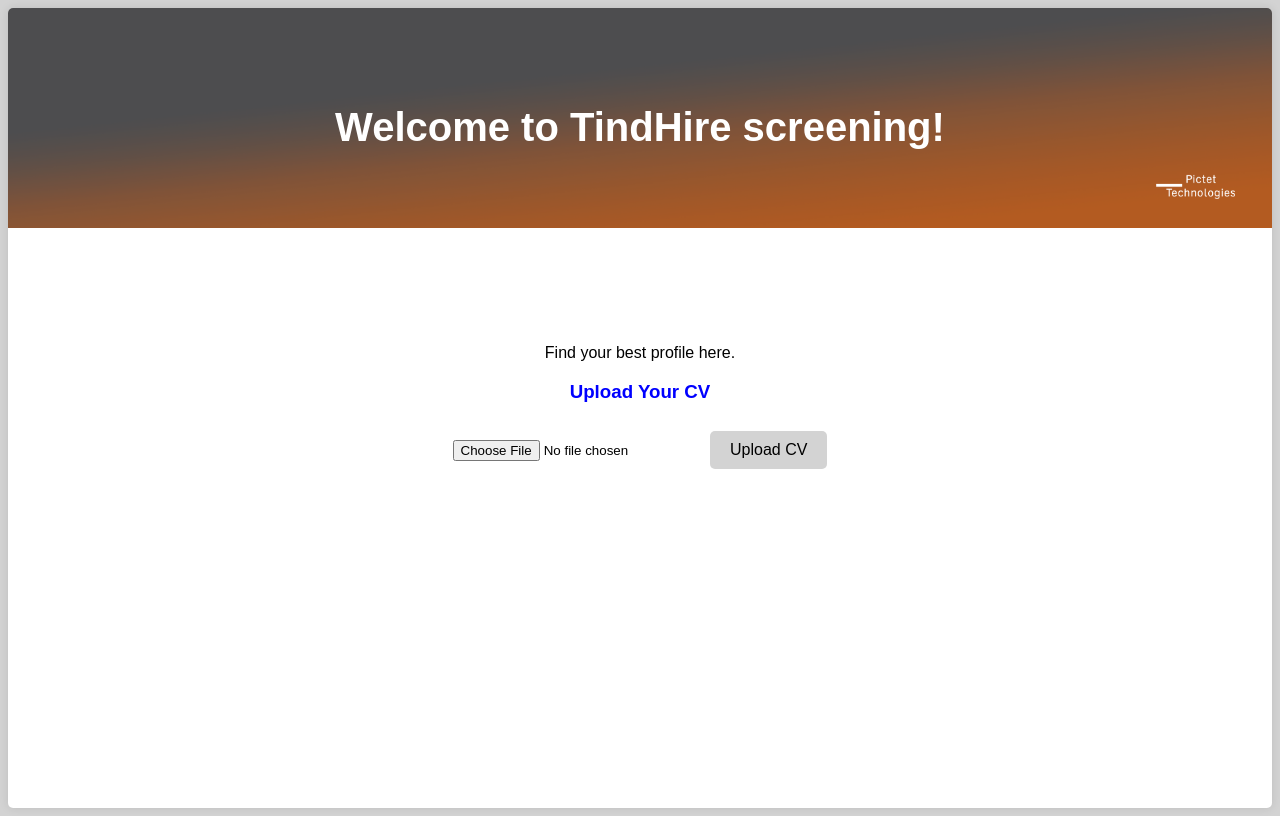
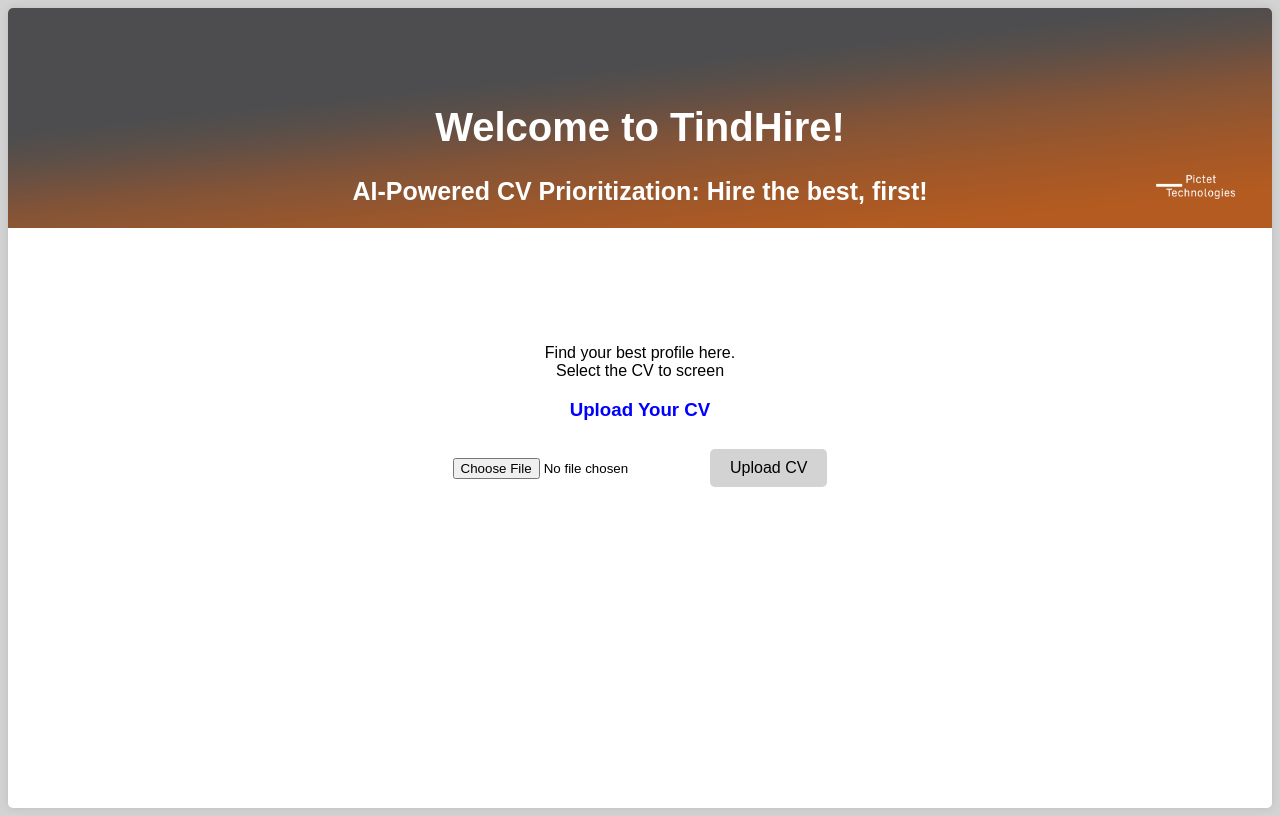
Before and after one commit to Naaooj/ajax, a Flask app: page / in a window 1280 px wide. Run offline with Flask 3, Linux system fonts and the light colour scheme.

Commit message:
updated title, size and layout

```diff
--- a/src/static/styles.css
+++ b/src/static/styles.css
@@ -41,6 +41,11 @@
     font-size: 40px;
 }
 
+h2 {
+    color: white;
+    font-size: 25px;
+}
+
 h3 {
     color: blue;
 }
--- a/src/templates/index.html
+++ b/src/templates/index.html
@@ -17,12 +17,13 @@
 <body>
     <div class="container">
       <div class="banner">
-          <h1>Welcome to TindHire screening!</h1>
+          <h1>Welcome to TindHire!</h1>
+          <h2>AI-Powered CV Prioritization: Hire the best, first!</h2>
         <!--<img src="{{ url_for('static', filename='banner.png') }}" alt="banner Image">-->
     </div>
     <div class="content">
 
-    <p> Find your best profile here.</p>
+    <p> Find your best profile here.<br>Select the CV to screen<br></p>
 
     <h3>Upload Your CV</h3>
     <form method="post" action="/upload" enctype="multipart/form-data">
```
Also changed, not shown: README.md.
